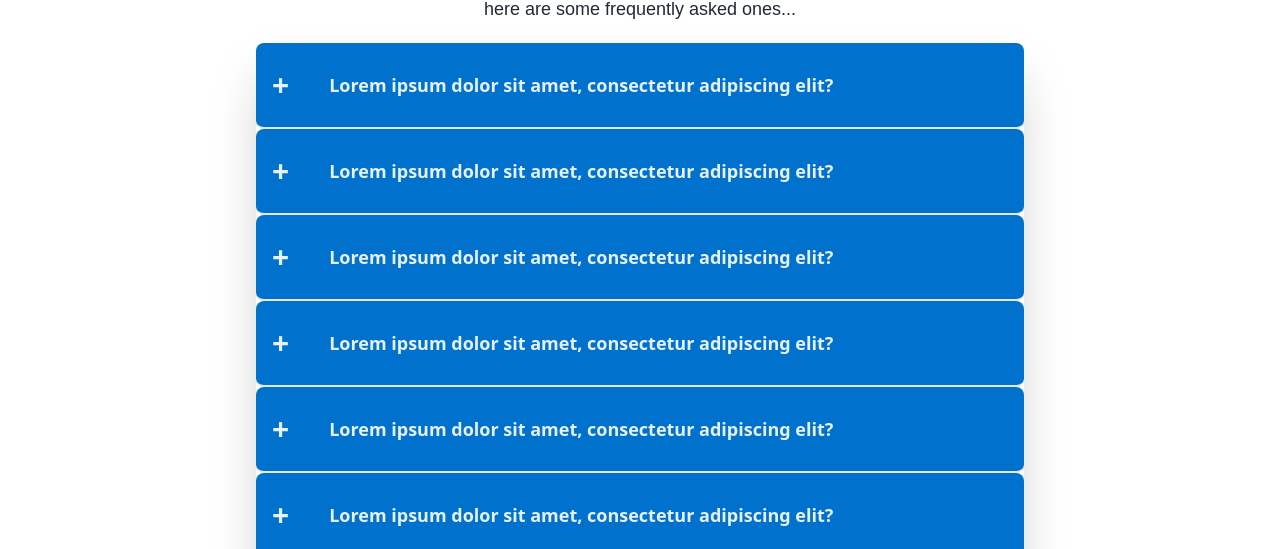
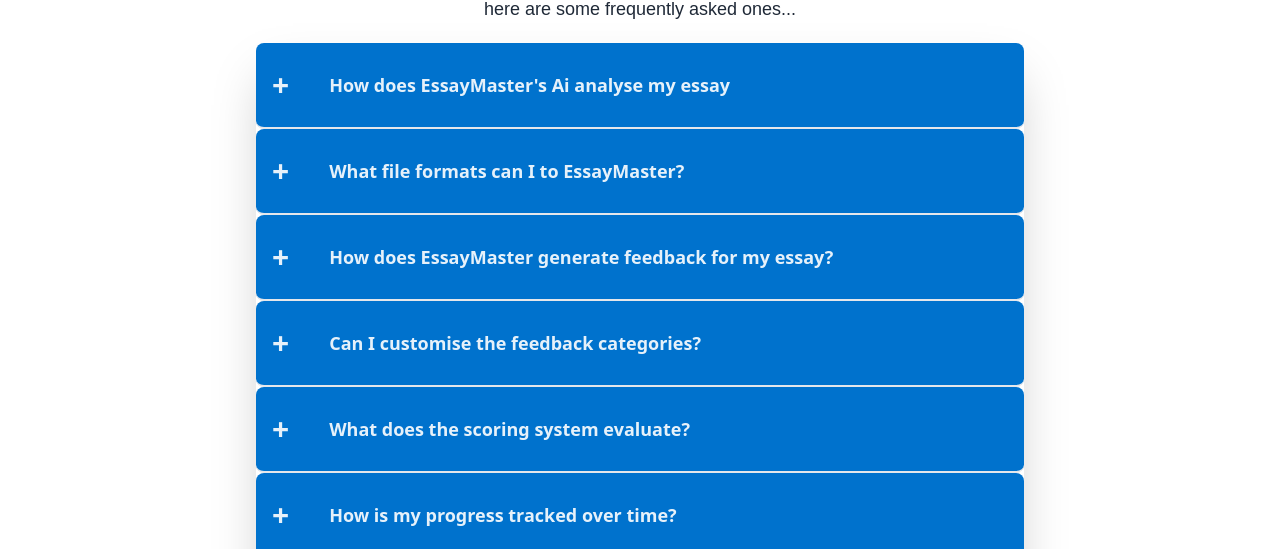
Before and after one commit to dajeti/EssayMaster, a Next.js app in the folder essaymasters/: page /faq in a window 1280 px wide. Shown: the part 245-794 px from the top of the page. Built offline with nearby package versions, Linux system fonts and the light colour scheme.

Commit message:
Added questions and answers to drop downs on FAQ  page

```diff
--- a/essaymasters/src/app/Components/Questions.tsx
+++ b/essaymasters/src/app/Components/Questions.tsx
@@ -10,45 +10,45 @@
   const questions = [
     {
       id: 0,
-      question: "Lorem ipsum dolor sit amet, consectetur adipiscing elit?",
+      question: "How does EssayMaster's Ai analyse my essay",
       answer:
-        "Lorem ipsum dolor sit amet, consectetur adipiscing elit?",
+        "EssayMaster's Ai reviews your essay by checking for errors in grammar, tone, clarity, and length. It then provides feedback on how to improve these aspects, offering specific suggestions for each issue.",
     },
     {
         id: 1,
-        question: "Lorem ipsum dolor sit amet, consectetur adipiscing elit?",
+        question: "What file formats can I to EssayMaster?",
         answer:
-          "Lorem ipsum dolor sit amet, consectetur adipiscing elit?",
+          "You can upload your essay as either a text input or a PDF file. The system can process both formats for analysis and feedback.",
       },
       {
         id: 2,
-        question: "Lorem ipsum dolor sit amet, consectetur adipiscing elit?",
+        question: "How does EssayMaster generate feedback for my essay?",
         answer:
-          "Lorem ipsum dolor sit amet, consectetur adipiscing elit?",
+          "EssayMaster uses natural language processing (NLP) to understand your writing and provide suggestions for grammar corrections, clearer sentence structures, and improved tone based on your selected features.",
       },
       {
         id: 3,
-        question: "Lorem ipsum dolor sit amet, consectetur adipiscing elit?",
+        question: "Can I customise the feedback categories?",
         answer:
-          "Lorem ipsum dolor sit amet, consectetur adipiscing elit?",
+          "Yes, you can create custom feedback categories based on your needs. In addition to the default categories like grammar and tone, you can request feedback on other specific areas of your essay",
       },
       {
         id: 4,
-        question: "Lorem ipsum dolor sit amet, consectetur adipiscing elit?",
+        question: "What does the scoring system evaluate?",
         answer:
-          "Lorem ipsum dolor sit amet, consectetur adipiscing elit?",
+          "The scoring system evaluates your essay based on predefined categories like grammar, clarity, tone, and length. Each category is assigned a grade, and an overall average score is calculated to track your progress.",
       },
       {
         id: 5,
-        question: "Lorem ipsum dolor sit amet, consectetur adipiscing elit?",
+        question: "How is my progress tracked over time?",
         answer:
-          "Lorem ipsum dolor sit amet, consectetur adipiscing elit?",
+          "EssayMaster tracks your progress by recording your scores for each essay. Visual charts display how your performance in different categories improves over time, helping you see your writing development.",
       },
       {
         id: 6,
-        question: "Lorem ipsum dolor sit amet, consectetur adipiscing elit?",
+        question: "How accurate is the feedback provided by EssayMaster?",
         answer:
-          "Lorem ipsum dolor sit amet, consectetur adipiscing elit?",
+          "EssayMaster's feedback is based on advanced AI algorithms and natural language processing, ensuring high accuracy. However, it's recommended to review the suggestions as the AI may not catch every nuance in complex writing.",
       },
       // Add more questions here
 
```
